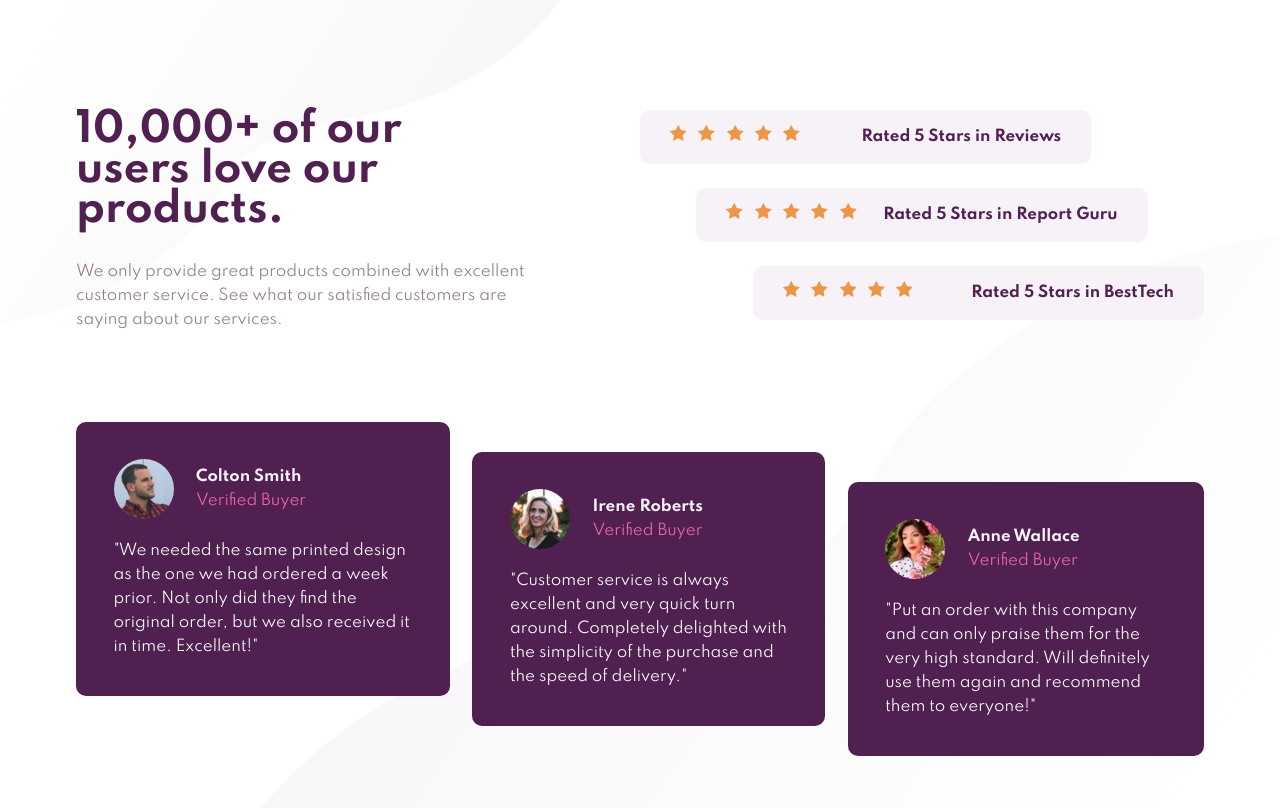
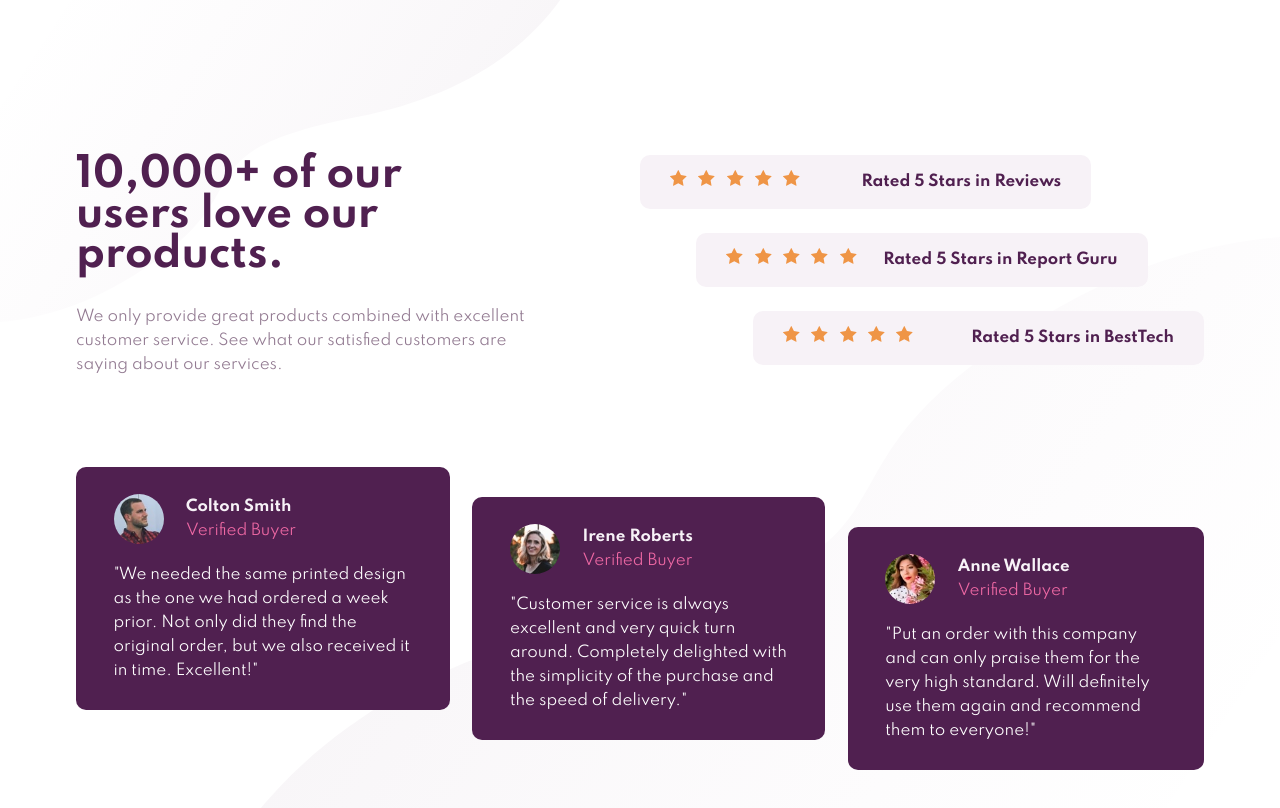
Before and after one commit to Jeth0214/FEM-Social-proof-section-challenge, a plain HTML site: page index.html in a window 1280 px wide. Drawn offline with Linux system fonts and the light colour scheme.

```diff
--- a/assets/style/style.css
+++ b/assets/style/style.css
@@ -90,7 +90,7 @@ img {
 .card {
     background-color: var(--clr-very-dark-magenta);
     border-radius: 10px;
-    padding: 2.5em;
+    padding: 1.8em 2.5em;
     margin-bottom: 1em;
 }
 
@@ -103,7 +103,7 @@ img {
 
 .card__avatar {
     border-radius: 50%;
-    width: 60px;
+    width: 50px;
 }
 
 .card__name {
@@ -145,6 +145,7 @@ img {
 
     .intro {
         text-align: left;
+        padding-top: 3em;
     }
 
     .intro__headings {
```
